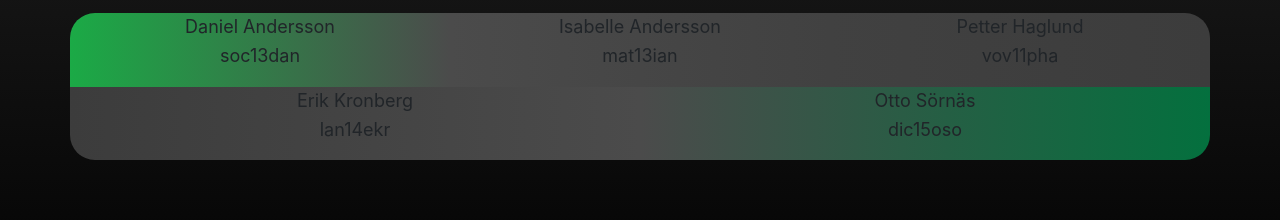
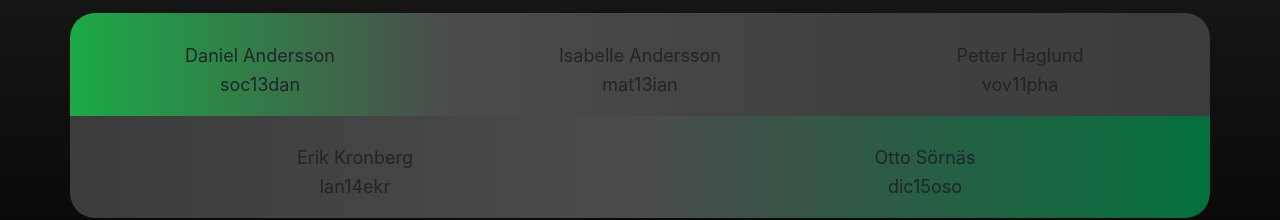
Before and after one commit to isabelleandersson/isabelleandersson.github.io, a website with bundled scripts: page index.html in a window 1280 px wide. Shown: the part 4418-4638 px from the top of the page. Built offline with nearby package versions, Linux system fonts and the light colour scheme.

Commit message:
design fix

```diff
--- a/index.html
+++ b/index.html
@@ -150,29 +150,29 @@
       </div>
       <div class="row">
         <div class="col-lg-4" style="background: linear-gradient(to right, rgb(27, 170, 70), rgb(75, 75, 75)); border-top-left-radius:25px;">
-          <p>Daniel Andersson
+          <p><br>Daniel Andersson
             <br> soc13dan
           </p>
         </div>
         <div class="col-lg-4" style="background: linear-gradient(to right, rgb(75, 75, 75), rgb(65, 65, 65));">
-          <p>Isabelle Andersson
+          <p><br>Isabelle Andersson
             <br> mat13ian
           </p>
         </div>
         <div class="col-lg-4" style="background: linear-gradient(to right, rgb(65, 65, 65), rgb(60, 60, 60)); border-top-right-radius:25px;">
-          <p>Petter Haglund
+          <p><br>Petter Haglund
             <br> vov11pha
           </p>
         </div>
       </div>
       <div class="row">
         <div class="col-lg-6" style="background: linear-gradient(to right, rgb(60, 60, 60), rgb(75, 75, 75)); border-bottom-left-radius:25px;">
-          <p>Erik Kronberg
+          <p><br>Erik Kronberg
             <br> lan14ekr
           </p>
         </div>
         <div class="col-lg-6" style="background: linear-gradient(to right, rgb(75, 75, 75), rgb(4, 112, 62)); border-bottom-right-radius:25px;">
-          <p>Otto Sörnäs
+          <p><br>Otto Sörnäs
             <br> dic15oso
           </p>
         </div>
```
